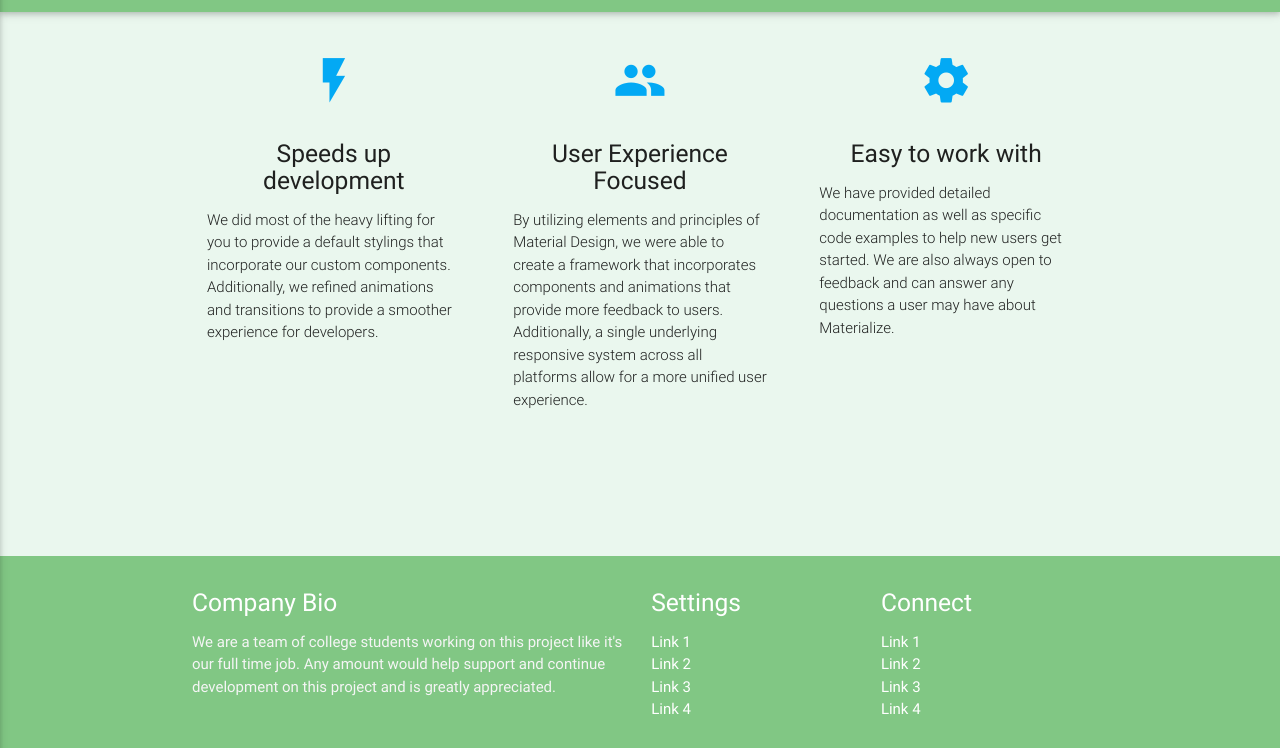
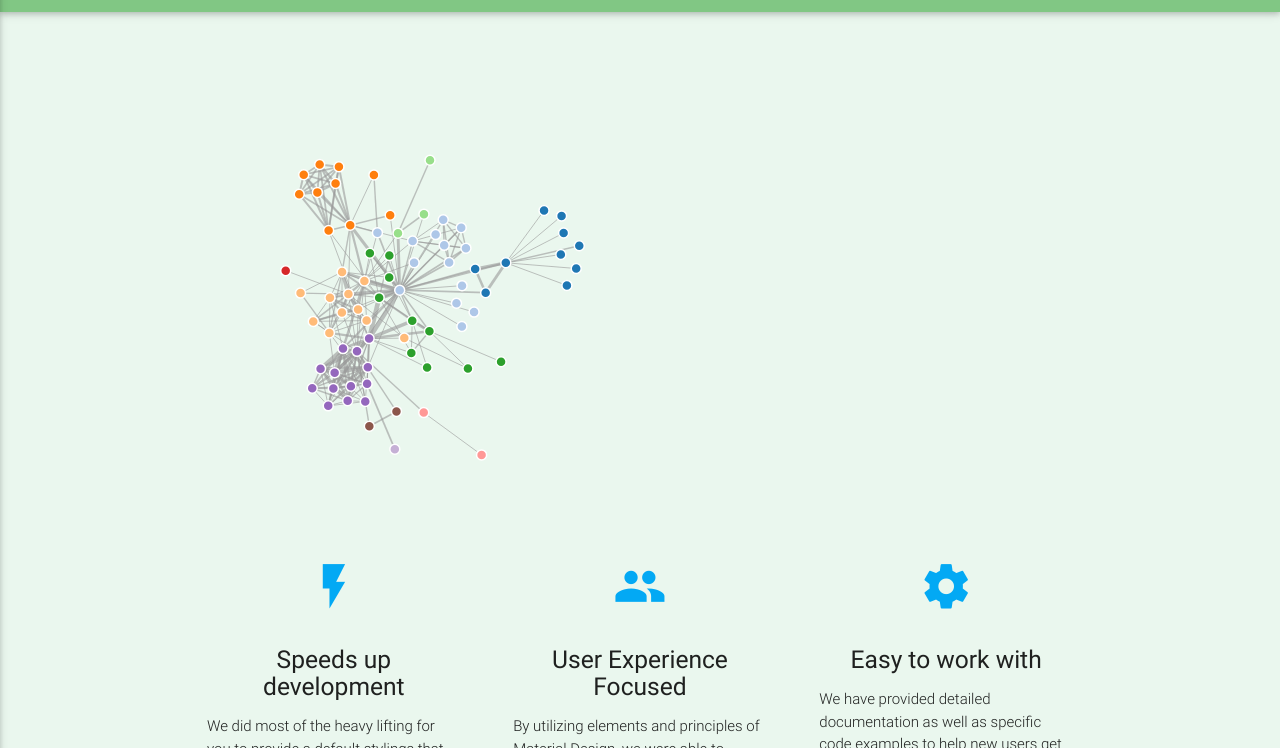
Before and after one commit to mischamischa/coolhunting, a plain HTML site: page index.html in a window 1280 px wide. Shown: the part 52-800 px from the top of the page. Drawn offline with nearby package versions, Linux system fonts and the light colour scheme.

Commit message:
added graph

```diff
--- /dev/null
+++ b/js/people.js
@@ -0,0 +1,49 @@
+var width = 960,
+    height = 500;
+
+var color = d3.scale.category20();
+
+var force = d3.layout.force()
+    .charge(-120)
+    .linkDistance(30)
+    .size([width, height]);
+
+var svg = d3.select("body").append("svg")
+    .attr("width", width)
+    .attr("height", height);
+
+d3.json("miserables.json", function(error, graph) {
+    if (error) throw error;
+
+    force
+        .nodes(graph.nodes)
+        .links(graph.links)
+        .start();
+
+    var link = svg.selectAll(".link")
+        .data(graph.links)
+        .enter().append("line")
+        .attr("class", "link")
+        .style("stroke-width", function(d) { return Math.sqrt(d.value); });
+
+    var node = svg.selectAll(".node")
+        .data(graph.nodes)
+        .enter().append("circle")
+        .attr("class", "node")
+        .attr("r", 5)
+        .style("fill", function(d) { return color(d.group); })
+        .call(force.drag);
+
+    node.append("title")
+        .text(function(d) { return d.name; });
+
+    force.on("tick", function() {
+        link.attr("x1", function(d) { return d.source.x; })
+            .attr("y1", function(d) { return d.source.y; })
+            .attr("x2", function(d) { return d.target.x; })
+            .attr("y2", function(d) { return d.target.y; });
+
+        node.attr("cx", function(d) { return d.x; })
+            .attr("cy", function(d) { return d.y; });
+    });
+});
--- /dev/null
+++ b/miserables.json
@@ -0,0 +1,337 @@
+{
+  "nodes":[
+    {"name":"Myriel","group":1},
+    {"name":"Napoleon","group":1},
+    {"name":"Mlle.Baptistine","group":1},
+    {"name":"Mme.Magloire","group":1},
+    {"name":"CountessdeLo","group":1},
+    {"name":"Geborand","group":1},
+    {"name":"Champtercier","group":1},
+    {"name":"Cravatte","group":1},
+    {"name":"Count","group":1},
+    {"name":"OldMan","group":1},
+    {"name":"Labarre","group":2},
+    {"name":"Valjean","group":2},
+    {"name":"Marguerite","group":3},
+    {"name":"Mme.deR","group":2},
+    {"name":"Isabeau","group":2},
+    {"name":"Gervais","group":2},
+    {"name":"Tholomyes","group":3},
+    {"name":"Listolier","group":3},
+    {"name":"Fameuil","group":3},
+    {"name":"Blacheville","group":3},
+    {"name":"Favourite","group":3},
+    {"name":"Dahlia","group":3},
+    {"name":"Zephine","group":3},
+    {"name":"Fantine","group":3},
+    {"name":"Mme.Thenardier","group":4},
+    {"name":"Thenardier","group":4},
+    {"name":"Cosette","group":5},
+    {"name":"Javert","group":4},
+    {"name":"Fauchelevent","group":0},
+    {"name":"Bamatabois","group":2},
+    {"name":"Perpetue","group":3},
+    {"name":"Simplice","group":2},
+    {"name":"Scaufflaire","group":2},
+    {"name":"Woman1","group":2},
+    {"name":"Judge","group":2},
+    {"name":"Champmathieu","group":2},
+    {"name":"Brevet","group":2},
+    {"name":"Chenildieu","group":2},
+    {"name":"Cochepaille","group":2},
+    {"name":"Pontmercy","group":4},
+    {"name":"Boulatruelle","group":6},
+    {"name":"Eponine","group":4},
+    {"name":"Anzelma","group":4},
+    {"name":"Woman2","group":5},
+    {"name":"MotherInnocent","group":0},
+    {"name":"Gribier","group":0},
+    {"name":"Jondrette","group":7},
+    {"name":"Mme.Burgon","group":7},
+    {"name":"Gavroche","group":8},
+    {"name":"Gillenormand","group":5},
+    {"name":"Magnon","group":5},
+    {"name":"Mlle.Gillenormand","group":5},
+    {"name":"Mme.Pontmercy","group":5},
+    {"name":"Mlle.Vaubois","group":5},
+    {"name":"Lt.Gillenormand","group":5},
+    {"name":"Marius","group":8},
+    {"name":"BaronessT","group":5},
+    {"name":"Mabeuf","group":8},
+    {"name":"Enjolras","group":8},
+    {"name":"Combeferre","group":8},
+    {"name":"Prouvaire","group":8},
+    {"name":"Feuilly","group":8},
+    {"name":"Courfeyrac","group":8},
+    {"name":"Bahorel","group":8},
+    {"name":"Bossuet","group":8},
+    {"name":"Joly","group":8},
+    {"name":"Grantaire","group":8},
+    {"name":"MotherPlutarch","group":9},
+    {"name":"Gueulemer","group":4},
+    {"name":"Babet","group":4},
+    {"name":"Claquesous","group":4},
+    {"name":"Montparnasse","group":4},
+    {"name":"Toussaint","group":5},
+    {"name":"Child1","group":10},
+    {"name":"Child2","group":10},
+    {"name":"Brujon","group":4},
+    {"name":"Mme.Hucheloup","group":8}
+  ],
+  "links":[
+    {"source":1,"target":0,"value":1},
+    {"source":2,"target":0,"value":8},
+    {"source":3,"target":0,"value":10},
+    {"source":3,"target":2,"value":6},
+    {"source":4,"target":0,"value":1},
+    {"source":5,"target":0,"value":1},
+    {"source":6,"target":0,"value":1},
+    {"source":7,"target":0,"value":1},
+    {"source":8,"target":0,"value":2},
+    {"source":9,"target":0,"value":1},
+    {"source":11,"target":10,"value":1},
+    {"source":11,"target":3,"value":3},
+    {"source":11,"target":2,"value":3},
+    {"source":11,"target":0,"value":5},
+    {"source":12,"target":11,"value":1},
+    {"source":13,"target":11,"value":1},
+    {"source":14,"target":11,"value":1},
+    {"source":15,"target":11,"value":1},
+    {"source":17,"target":16,"value":4},
+    {"source":18,"target":16,"value":4},
+    {"source":18,"target":17,"value":4},
+    {"source":19,"target":16,"value":4},
+    {"source":19,"target":17,"value":4},
+    {"source":19,"target":18,"value":4},
+    {"source":20,"target":16,"value":3},
+    {"source":20,"target":17,"value":3},
+    {"source":20,"target":18,"value":3},
+    {"source":20,"target":19,"value":4},
+    {"source":21,"target":16,"value":3},
+    {"source":21,"target":17,"value":3},
+    {"source":21,"target":18,"value":3},
+    {"source":21,"target":19,"value":3},
+    {"source":21,"target":20,"value":5},
+    {"source":22,"target":16,"value":3},
+    {"source":22,"target":17,"value":3},
+    {"source":22,"target":18,"value":3},
+    {"source":22,"target":19,"value":3},
+    {"source":22,"target":20,"value":4},
+    {"source":22,"target":21,"value":4},
+    {"source":23,"target":16,"value":3},
+    {"source":23,"target":17,"value":3},
+    {"source":23,"target":18,"value":3},
+    {"source":23,"target":19,"value":3},
+    {"source":23,"target":20,"value":4},
+    {"source":23,"target":21,"value":4},
+    {"source":23,"target":22,"value":4},
+    {"source":23,"target":12,"value":2},
+    {"source":23,"target":11,"value":9},
+    {"source":24,"target":23,"value":2},
+    {"source":24,"target":11,"value":7},
+    {"source":25,"target":24,"value":13},
+    {"source":25,"target":23,"value":1},
+    {"source":25,"target":11,"value":12},
+    {"source":26,"target":24,"value":4},
+    {"source":26,"target":11,"value":31},
+    {"source":26,"target":16,"value":1},
+    {"source":26,"target":25,"value":1},
+    {"source":27,"target":11,"value":17},
+    {"source":27,"target":23,"value":5},
+    {"source":27,"target":25,"value":5},
+    {"source":27,"target":24,"value":1},
+    {"source":27,"target":26,"value":1},
+    {"source":28,"target":11,"value":8},
+    {"source":28,"target":27,"value":1},
+    {"source":29,"target":23,"value":1},
+    {"source":29,"target":27,"value":1},
+    {"source":29,"target":11,"value":2},
+    {"source":30,"target":23,"value":1},
+    {"source":31,"target":30,"value":2},
+    {"source":31,"target":11,"value":3},
+    {"source":31,"target":23,"value":2},
+    {"source":31,"target":27,"value":1},
+    {"source":32,"target":11,"value":1},
+    {"source":33,"target":11,"value":2},
+    {"source":33,"target":27,"value":1},
+    {"source":34,"target":11,"value":3},
+    {"source":34,"target":29,"value":2},
+    {"source":35,"target":11,"value":3},
+    {"source":35,"target":34,"value":3},
+    {"source":35,"target":29,"value":2},
+    {"source":36,"target":34,"value":2},
+    {"source":36,"target":35,"value":2},
+    {"source":36,"target":11,"value":2},
+    {"source":36,"target":29,"value":1},
+    {"source":37,"target":34,"value":2},
+    {"source":37,"target":35,"value":2},
+    {"source":37,"target":36,"value":2},
+    {"source":37,"target":11,"value":2},
+    {"source":37,"target":29,"value":1},
+    {"source":38,"target":34,"value":2},
+    {"source":38,"target":35,"value":2},
+    {"source":38,"target":36,"value":2},
+    {"source":38,"target":37,"value":2},
+    {"source":38,"target":11,"value":2},
+    {"source":38,"target":29,"value":1},
+    {"source":39,"target":25,"value":1},
+    {"source":40,"target":25,"value":1},
+    {"source":41,"target":24,"value":2},
+    {"source":41,"target":25,"value":3},
+    {"source":42,"target":41,"value":2},
+    {"source":42,"target":25,"value":2},
+    {"source":42,"target":24,"value":1},
+    {"source":43,"target":11,"value":3},
+    {"source":43,"target":26,"value":1},
+    {"source":43,"target":27,"value":1},
+    {"source":44,"target":28,"value":3},
+    {"source":44,"target":11,"value":1},
+    {"source":45,"target":28,"value":2},
+    {"source":47,"target":46,"value":1},
+    {"source":48,"target":47,"value":2},
+    {"source":48,"target":25,"value":1},
+    {"source":48,"target":27,"value":1},
+    {"source":48,"target":11,"value":1},
+    {"source":49,"target":26,"value":3},
+    {"source":49,"target":11,"value":2},
+    {"source":50,"target":49,"value":1},
+    {"source":50,"target":24,"value":1},
+    {"source":51,"target":49,"value":9},
+    {"source":51,"target":26,"value":2},
+    {"source":51,"target":11,"value":2},
+    {"source":52,"target":51,"value":1},
+    {"source":52,"target":39,"value":1},
+    {"source":53,"target":51,"value":1},
+    {"source":54,"target":51,"value":2},
+    {"source":54,"target":49,"value":1},
+    {"source":54,"target":26,"value":1},
+    {"source":55,"target":51,"value":6},
+    {"source":55,"target":49,"value":12},
+    {"source":55,"target":39,"value":1},
+    {"source":55,"target":54,"value":1},
+    {"source":55,"target":26,"value":21},
+    {"source":55,"target":11,"value":19},
+    {"source":55,"target":16,"value":1},
+    {"source":55,"target":25,"value":2},
+    {"source":55,"target":41,"value":5},
+    {"source":55,"target":48,"value":4},
+    {"source":56,"target":49,"value":1},
+    {"source":56,"target":55,"value":1},
+    {"source":57,"target":55,"value":1},
+    {"source":57,"target":41,"value":1},
+    {"source":57,"target":48,"value":1},
+    {"source":58,"target":55,"value":7},
+    {"source":58,"target":48,"value":7},
+    {"source":58,"target":27,"value":6},
+    {"source":58,"target":57,"value":1},
+    {"source":58,"target":11,"value":4},
+    {"source":59,"target":58,"value":15},
+    {"source":59,"target":55,"value":5},
+    {"source":59,"target":48,"value":6},
+    {"source":59,"target":57,"value":2},
+    {"source":60,"target":48,"value":1},
+    {"source":60,"target":58,"value":4},
+    {"source":60,"target":59,"value":2},
+    {"source":61,"target":48,"value":2},
+    {"source":61,"target":58,"value":6},
+    {"source":61,"target":60,"value":2},
+    {"source":61,"target":59,"value":5},
+    {"source":61,"target":57,"value":1},
+    {"source":61,"target":55,"value":1},
+    {"source":62,"target":55,"value":9},
+    {"source":62,"target":58,"value":17},
+    {"source":62,"target":59,"value":13},
+    {"source":62,"target":48,"value":7},
+    {"source":62,"target":57,"value":2},
+    {"source":62,"target":41,"value":1},
+    {"source":62,"target":61,"value":6},
+    {"source":62,"target":60,"value":3},
+    {"source":63,"target":59,"value":5},
+    {"source":63,"target":48,"value":5},
+    {"source":63,"target":62,"value":6},
+    {"source":63,"target":57,"value":2},
+    {"source":63,"target":58,"value":4},
+    {"source":63,"target":61,"value":3},
+    {"source":63,"target":60,"value":2},
+    {"source":63,"target":55,"value":1},
+    {"source":64,"target":55,"value":5},
+    {"source":64,"target":62,"value":12},
+    {"source":64,"target":48,"value":5},
+    {"source":64,"target":63,"value":4},
+    {"source":64,"target":58,"value":10},
+    {"source":64,"target":61,"value":6},
+    {"source":64,"target":60,"value":2},
+    {"source":64,"target":59,"value":9},
+    {"source":64,"target":57,"value":1},
+    {"source":64,"target":11,"value":1},
+    {"source":65,"target":63,"value":5},
+    {"source":65,"target":64,"value":7},
+    {"source":65,"target":48,"value":3},
+    {"source":65,"target":62,"value":5},
+    {"source":65,"target":58,"value":5},
+    {"source":65,"target":61,"value":5},
+    {"source":65,"target":60,"value":2},
+    {"source":65,"target":59,"value":5},
+    {"source":65,"target":57,"value":1},
+    {"source":65,"target":55,"value":2},
+    {"source":66,"target":64,"value":3},
+    {"source":66,"target":58,"value":3},
+    {"source":66,"target":59,"value":1},
+    {"source":66,"target":62,"value":2},
+    {"source":66,"target":65,"value":2},
+    {"source":66,"target":48,"value":1},
+    {"source":66,"target":63,"value":1},
+    {"source":66,"target":61,"value":1},
+    {"source":66,"target":60,"value":1},
+    {"source":67,"target":57,"value":3},
+    {"source":68,"target":25,"value":5},
+    {"source":68,"target":11,"value":1},
+    {"source":68,"target":24,"value":1},
+    {"source":68,"target":27,"value":1},
+    {"source":68,"target":48,"value":1},
+    {"source":68,"target":41,"value":1},
+    {"source":69,"target":25,"value":6},
+    {"source":69,"target":68,"value":6},
+    {"source":69,"target":11,"value":1},
+    {"source":69,"target":24,"value":1},
+    {"source":69,"target":27,"value":2},
+    {"source":69,"target":48,"value":1},
+    {"source":69,"target":41,"value":1},
+    {"source":70,"target":25,"value":4},
+    {"source":70,"target":69,"value":4},
+    {"source":70,"target":68,"value":4},
+    {"source":70,"target":11,"value":1},
+    {"source":70,"target":24,"value":1},
+    {"source":70,"target":27,"value":1},
+    {"source":70,"target":41,"value":1},
+    {"source":70,"target":58,"value":1},
+    {"source":71,"target":27,"value":1},
+    {"source":71,"target":69,"value":2},
+    {"source":71,"target":68,"value":2},
+    {"source":71,"target":70,"value":2},
+    {"source":71,"target":11,"value":1},
+    {"source":71,"target":48,"value":1},
+    {"source":71,"target":41,"value":1},
+    {"source":71,"target":25,"value":1},
+    {"source":72,"target":26,"value":2},
+    {"source":72,"target":27,"value":1},
+    {"source":72,"target":11,"value":1},
+    {"source":73,"target":48,"value":2},
+    {"source":74,"target":48,"value":2},
+    {"source":74,"target":73,"value":3},
+    {"source":75,"target":69,"value":3},
+    {"source":75,"target":68,"value":3},
+    {"source":75,"target":25,"value":3},
+    {"source":75,"target":48,"value":1},
+    {"source":75,"target":41,"value":1},
+    {"source":75,"target":70,"value":1},
+    {"source":75,"target":71,"value":1},
+    {"source":76,"target":64,"value":1},
+    {"source":76,"target":65,"value":1},
+    {"source":76,"target":66,"value":1},
+    {"source":76,"target":63,"value":1},
+    {"source":76,"target":62,"value":1},
+    {"source":76,"target":48,"value":1},
+    {"source":76,"target":58,"value":1}
+  ]
+}
```
Also changed, not shown: css/style.css (+14 -0 lines), index.html (+4 -1 lines).
